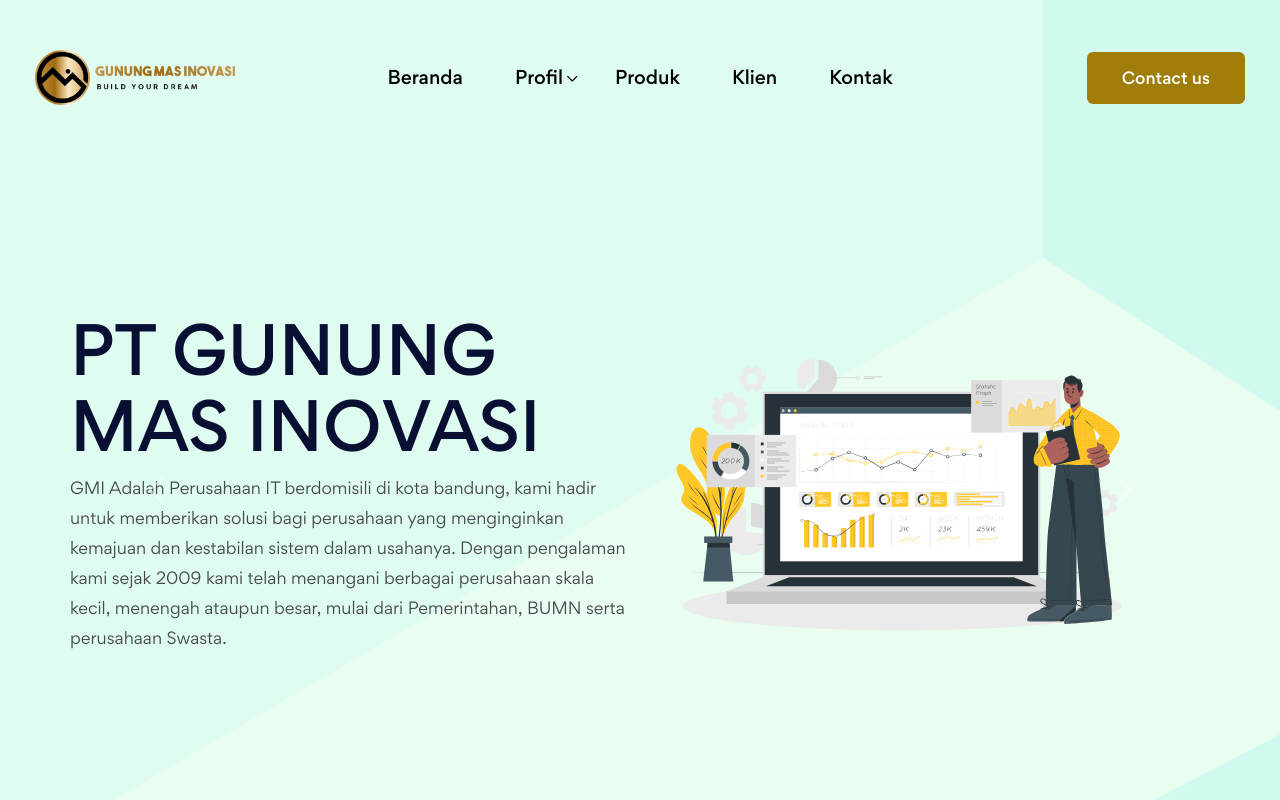
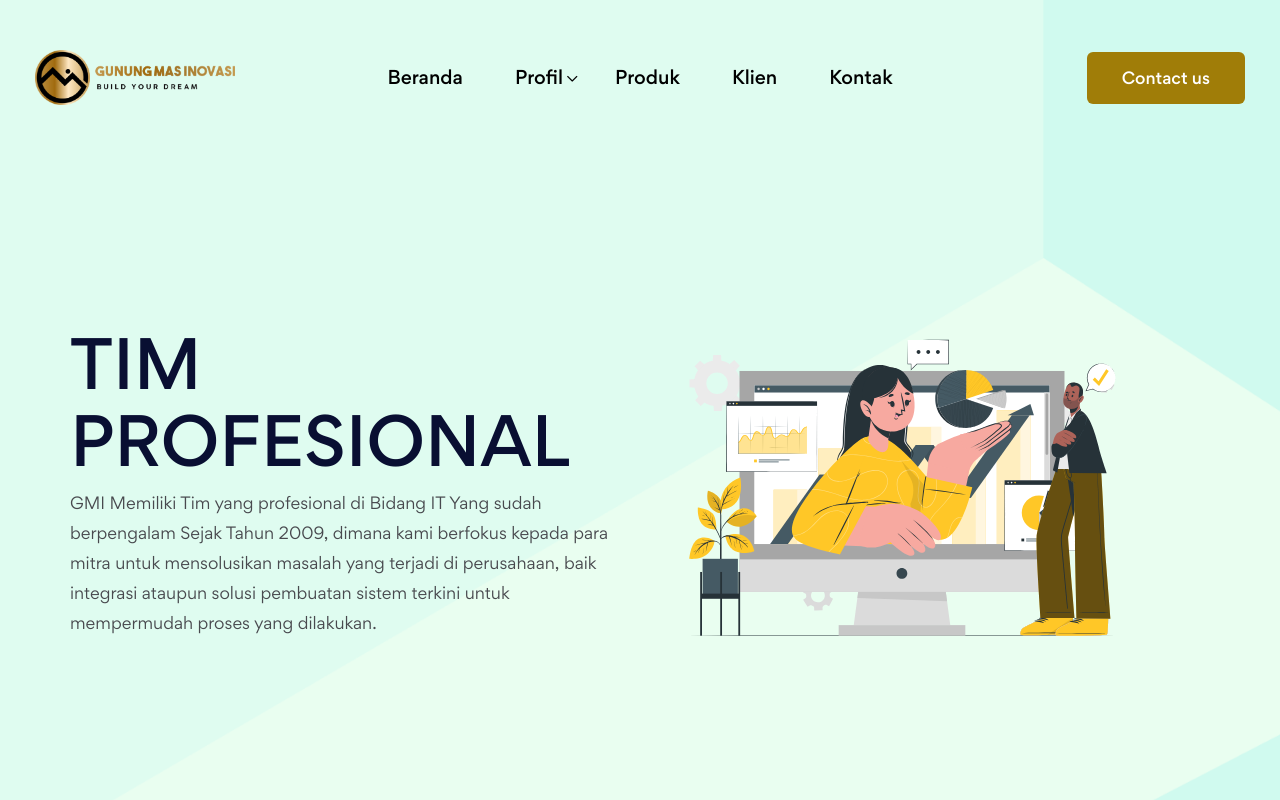
Before and after one commit to Dzakwan2022/InaraDisainSaya, a Next.js app: page / in a window 1280 px wide. Shown: the top 800 px of the page. Built offline with nearby package versions, Linux system fonts and the light colour scheme.

Commit message:
fix: carousel with react-swiper

```diff
--- a/components/carousels/HeaderCarousel.jsx
+++ b/components/carousels/HeaderCarousel.jsx
@@ -1,27 +1,41 @@
 import React from "react";
 import Image from "next/image";
+import { Swiper, SwiperSlide } from "swiper/react";
+
+import "swiper/css";
+import "swiper/css/pagination";
+import "swiper/css/navigation";
+import { Autoplay, Pagination, Navigation } from "swiper/modules";
+
 const HeaderCarousel = () => {
   return (
-    <div
-      id="carouselExampleAutoplaying"
-      className="carousel slide"
-      data-bs-ride="carousel"
+    <Swiper
+      spaceBetween={30}
+      centeredSlides={true}
+      autoplay={{
+        delay: 2500,
+        disableOnInteraction: false,
+      }}
+      // pagination={{
+      //   clickable: true,
+      // }}
+      pagination={false}
+      // navigation={true}
+      modules={[Autoplay, Pagination, Navigation]}
+      className="mySwiper"
     >
-      <div className="carousel-inner">
-
-        {/* item 1 */}
-        <div className="carousel-item active" data-bs-interval="3000">
+      <SwiperSlide>
         <div className="container">
           <div className="row flex align-items-center">
             <div className="col">
               <h1 className="text-uppercase">PT Gunung Mas Inovasi</h1>
               <p>
-                  GMI Adalah Perusahaan IT berdomisili di kota bandung, kami
-                  hadir untuk memberikan solusi bagi perusahaan yang
-                  menginginkan kemajuan dan kestabilan sistem dalam usahanya.
-                  Dengan pengalaman kami sejak 2009 kami telah menangani
-                  berbagai perusahaan skala kecil, menengah ataupun besar, mulai
-                  dari Pemerintahan, BUMN serta perusahaan Swasta.
+                GMI Adalah Perusahaan IT berdomisili di kota bandung, kami hadir
+                untuk memberikan solusi bagi perusahaan yang menginginkan
+                kemajuan dan kestabilan sistem dalam usahanya. Dengan pengalaman
+                kami sejak 2009 kami telah menangani berbagai perusahaan skala
+                kecil, menengah ataupun besar, mulai dari Pemerintahan, BUMN
+                serta perusahaan Swasta.
               </p>
             </div>
             <div className="col">
@@ -34,11 +48,8 @@
             </div>
           </div>
         </div>
-          {/* <img src="..." class="d-block w-100" alt="..."> */}
-        </div>
-
-        {/* item 2 */}
-        <div className="carousel-item" data-bs-interval="3000">
+      </SwiperSlide>
+      <SwiperSlide>
         <div className="container">
           <div className="row flex align-items-center">
             <div className="col">
@@ -61,12 +72,8 @@
             </div>
           </div>
         </div>
-
-          {/* <img src="..." class="d-block w-100" alt="..."> */}
-        </div>
-
-        {/* item 3 */}
-        <div className="carousel-item" data-bs-interval="3000">
+      </SwiperSlide>
+      <SwiperSlide>
         <div className="container">
           <div className="row flex align-items-center">
             <div className="col">
@@ -89,28 +96,111 @@
             </div>
           </div>
         </div>
-          {/* <img src="..." class="d-block w-100" alt="..."> */}
-        </div>
-      </div>
-      <button
-        className="carousel-control-prev"
-        type="button"
-        data-bs-target="#carouselExampleAutoplaying"
-        data-bs-slide="prev"
-      >
-        <span className="carousel-control-prev-icon" aria-hidden="true"></span>
-        <span className="visually-hidden">Previous</span>
-      </button>
-      <button
-        className="carousel-control-next"
-        type="button"
-        data-bs-target="#carouselExampleAutoplaying"
-        data-bs-slide="next"
-      >
-        <span className="carousel-control-next-icon" aria-hidden="true"></span>
-        <span className="visually-hidden">Next</span>
-      </button>
-    </div>
+      </SwiperSlide>
+    </Swiper>
+    // <div
+    //   id="carouselExampleAutoplaying"
+    //   className="carousel slide"
+    //   data-bs-ride="carousel"
+    // >
+    //   <div className="carousel-inner">
+
+    //     <div className="carousel-item active" data-bs-interval="3000">
+    //       <div className="container">
+    //         <div className="row flex align-items-center">
+    //           <div className="col">
+    //             <h1 className="text-uppercase">PT Gunung Mas Inovasi</h1>
+    //             <p>
+    //               GMI Adalah Perusahaan IT berdomisili di kota bandung, kami
+    //               hadir untuk memberikan solusi bagi perusahaan yang
+    //               menginginkan kemajuan dan kestabilan sistem dalam usahanya.
+    //               Dengan pengalaman kami sejak 2009 kami telah menangani
+    //               berbagai perusahaan skala kecil, menengah ataupun besar, mulai
+    //               dari Pemerintahan, BUMN serta perusahaan Swasta.
+    //             </p>
+    //           </div>
+    //           <div className="col">
+    //             <Image
+    //               src="/images/media/8961414_4040089.svg"
+    //               alt="hero"
+    //               width={500}
+    //               height={500}
+    //             />
+    //           </div>
+    //         </div>
+    //       </div>
+    //     </div>
+
+    //     <div className="carousel-item" data-bs-interval="3000">
+    //       <div className="container">
+    //         <div className="row flex align-items-center">
+    //           <div className="col">
+    //             <h1 className="text-uppercase">Inovasi GMI </h1>
+    //             <p>
+    //               Telah banyak inovasi yang kami buat serta produk- produk di
+    //               bidang IT, Antara Lain : Aplikasi Koperasi, Microfinancing,
+    //               Sistem Management Resiko, Sistem Properti, Sistem Digital
+    //               Marketing, serta Sistem UKM. ataupun Customization sistem,
+    //               sesuai dengan permintaan Klien.
+    //             </p>
+    //           </div>
+    //           <div className="col">
+    //             <Image
+    //               src="/images/media/10838788_4536098.svg"
+    //               alt="hero"
+    //               width={500}
+    //               height={500}
+    //             />
+    //           </div>
+    //         </div>
+    //       </div>
+
+    //     </div>
+
+    //     <div className="carousel-item" data-bs-interval="3000">
+    //       <div className="container">
+    //         <div className="row flex align-items-center">
+    //           <div className="col">
+    //             <h1 className="text-uppercase">Tim Profesional</h1>
+    //             <p>
+    //               GMI Memiliki Tim yang profesional di Bidang IT Yang sudah
+    //               berpengalam Sejak Tahun 2009, dimana kami berfokus kepada para
+    //               mitra untuk mensolusikan masalah yang terjadi di perusahaan,
+    //               baik integrasi ataupun solusi pembuatan sistem terkini untuk
+    //               mempermudah proses yang dilakukan.
+    //             </p>
+    //           </div>
+    //           <div className="col">
+    //             <Image
+    //               src="/images/media/25699262_7133186.svg"
+    //               alt="hero"
+    //               width={500}
+    //               height={500}
+    //             />
+    //           </div>
+    //         </div>
+    //       </div>
+    //     </div>
+    //   </div>
+    //   <button
+    //     className="carousel-control-prev"
+    //     type="button"
+    //     data-bs-target="#carouselExampleAutoplaying"
+    //     data-bs-slide="prev"
+    //   >
+    //     <span className="carousel-control-prev-icon" aria-hidden="true"></span>
+    //     <span className="visually-hidden">Previous</span>
+    //   </button>
+    //   <button
+    //     className="carousel-control-next"
+    //     type="button"
+    //     data-bs-target="#carouselExampleAutoplaying"
+    //     data-bs-slide="next"
+    //   >
+    //     <span className="carousel-control-next-icon" aria-hidden="true"></span>
+    //     <span className="visually-hidden">Next</span>
+    //   </button>
+    // </div>
   );
 };
 
--- a/package.json
+++ b/package.json
@@ -32,6 +32,7 @@
     "react-tabs": "^6.0.0",
     "sass": "^1.57.1",
     "slick": "^1.12.2",
-    "slick-carousel": "^1.8.1"
+    "slick-carousel": "^1.8.1",
+    "swiper": "^11.0.5"
   }
 }
```
Also changed, not shown: 2 other files (tests, documents, lock files or other folders). Lines whose indentation alone changed are shown as unchanged.
